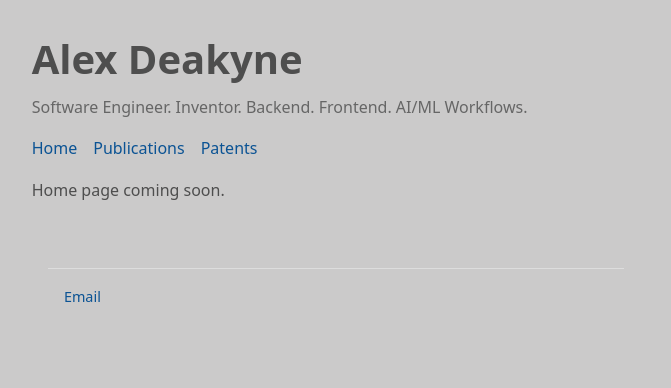
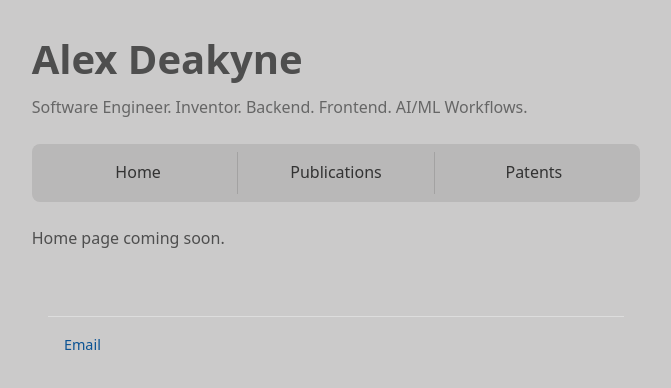
Before and after one commit to adeakyne/alexdeakyne-dev, a React (Vite) app: page / in a window 1280 px wide. Shown: the top 388 px of the page, without its empty margins (304-975 px from the left). Built offline with nearby package versions, Linux system fonts and the light colour scheme.

Commit message:
add routing toolbar

```diff
--- a/src/index.css
+++ b/src/index.css
@@ -10,7 +10,6 @@ body {
     color: #4e4e4e;
     background: rgb(203, 202, 202);
     margin: 0;
-
 }
 
 /* main definition for how we want everything in header main and footer unless overriden elsewhere */
@@ -33,25 +32,24 @@ h2 {
 }
 
 /* custom class for taglines to appear how we want anything for this class to appear */
-.tagline{
+.tagline {
     color: #666;
     margin-top: 0;
 }
 
 /* how anchor looks appear */
-
 a {
     color: #0b5394;
     text-decoration: none;
 }
 
 /* how the anchor should appear when hovered by the cursor */
-a:hover{
+a:hover {
     text-decoration: underline;
 }
 
 /* custom definition for the styling of a footer */
-footer{
+footer {
     margin-top: 4rem;
     padding-top: 1rem;
     padding-bottom: 2rem;
@@ -60,23 +58,50 @@ footer{
     color: #666;
 }
 
-nav a {
-    margin-right: 1rem;
+/* === Navigation toolbar === */
+
+/* The toolbar: a row of tabs */
+nav {
+    display: flex;              /* children line up in a row */
+    padding: 0.5rem;            /* space between the bar's edge and the tabs */
+    margin: 1.5rem 0;           /* space above and below the bar */
+    background: #b9b8b8;        /* a step darker than the page */
+    border-radius: 8px;         /* rounded corners on the bar */
 }
 
-/* === Use user prefered color scheme === */
+/* Each tab: stretches to an equal share of the bar */
+nav a {
+    flex: 1;                    /* each tab grows to take an equal share of the space */
+    text-align: center;         /* keep each label centered within its wider tab */
+    padding: 0.5rem 1rem;       /* comfortable clickable area */
+    color: #333333;             /* dark text instead of link blue */
+    text-decoration: none;
+}
+
+/* Divider line on the left of every tab except the first */
+nav a + a {
+    border-left: 1px solid #a3a2a2;   /* divider a little darker than the bar */
+}
+
+/* Feedback when the mouse is over a tab */
+nav a:hover {
+    background: #aaa9a9;        /* hover a little darker again */
+    text-decoration: none;      /* no underline on tabs */
+}
+
+/* === Use user preferred color scheme === */
 @media (prefers-color-scheme: dark) {
     body {
-    background: #121212;   /* near-black page background */
-    color: #e0e0e0;        /* light gray body text (softer than pure white) */
+        background: #121212;    /* near-black page background */
+        color: #e0e0e0;         /* light gray body text (softer than pure white) */
     }
 
     a {
-    color: #8ab4f8;        /* light blue links, distinct from the text color */
+        color: #8ab4f8;         /* light blue links, distinct from the text color */
     }
 
     .tagline {
-    color: #a0a0a0;        /* muted gray, secondary text */
+        color: #a0a0a0;         /* muted gray, secondary text */
     }
 
     h2 {
@@ -87,4 +112,20 @@ nav a {
         border-top-color: #333333;      /* same subtle divider for the footer */
         color: #a0a0a0;
     }
+
+    nav {
+        background: #1e1e1e;   /* dark bar, slightly lighter than the page */
     }
+
+    nav a {
+        color: #e0e0e0;         /* light tab text */
+    }
+
+    nav a + a {
+        border-left-color: #3a3a3a;     /* faint divider, visible on dark */
+    }
+
+    nav a:hover {
+        background: #333333;    /* hover box visible on dark */
+    }
+}
```
Lines whose indentation alone changed are shown as unchanged.
